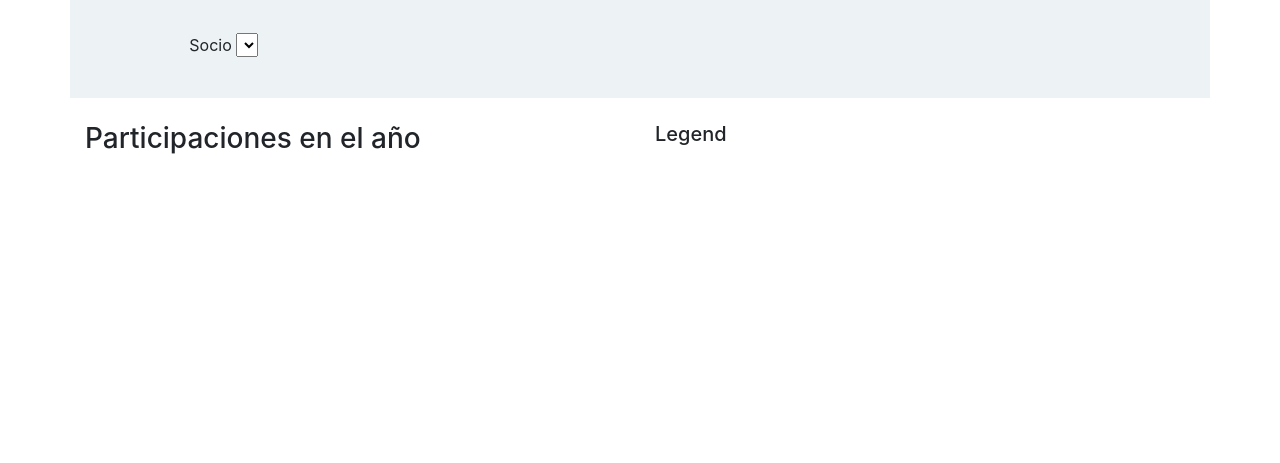
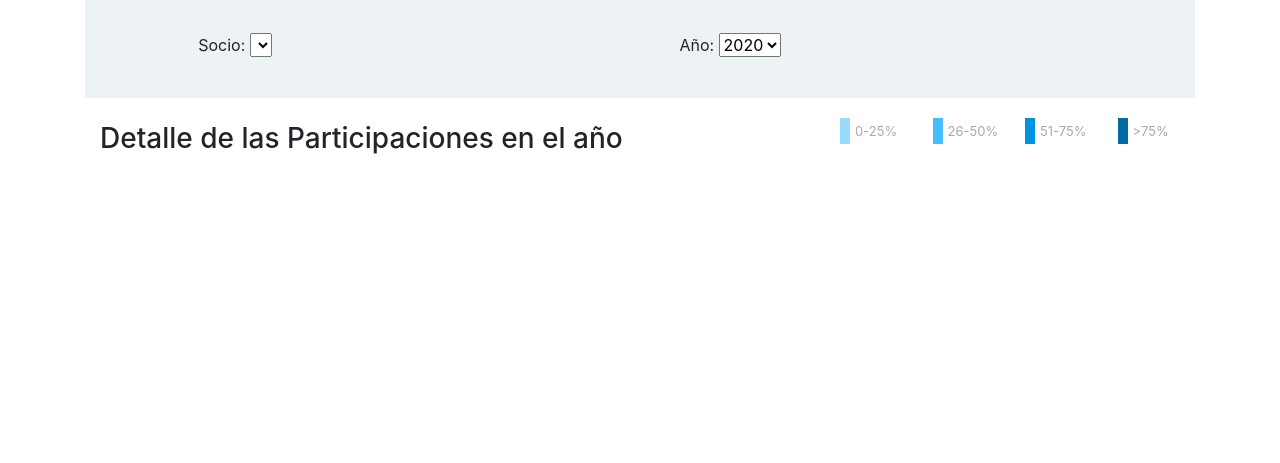
Before and after one commit to palolo02/clubBIAMreports, a Python web app: template biam/templates/member.html in a window 1280 px wide. Shown: the part 56-519 px from the top of the page. Run offline with Jinja, Linux system fonts and the light colour scheme; the template is opened without the code that fills it, so the values that code supplies are empty; some libraries are stand-ins or nearby versions.

Commit message:
Add legends in tables

```diff
--- a/biam/static/css/style.css
+++ b/biam/static/css/style.css
@@ -85,8 +85,8 @@
 */
 
  /*Blue*/
-.b100 { background-color: #005D8F; color:black}
-.b75 { background-color: #006AA3; color:black}
+.b100 { background-color: #005D8F; color:white}
+.b75 { background-color: #006AA3; color:white}
 .b50 { background-color: #0092E0; color:black}
 .b25 { background-color: #47BFFF; color:black}
 .b0 { background-color: #99DBFF; color:black}
@@ -105,3 +105,19 @@
 th {
   background-color: #00274B; color:white
 }
+
+/* ======== Legend  ============*/
+.legend{
+  margin-right: 5px;
+  font-size: small;
+  color: darkgray;
+}
+
+.legend span{
+  width: 20px;
+  height: 5px;
+  padding: 5px;
+  margin-right: 5px;
+}
+
+.row { margin: 0; padding: 0 }
--- a/biam/static/js/member.js
+++ b/biam/static/js/member.js
@@ -154,22 +154,29 @@ function renderRoleData(url){
             }
             obj.push(temp)
         }
-        console.log(obj)
+
+        noParticipaciones = obj.map(r => r['NoParticipaciones'])
+
         var dataRole = [
             {
                 x: obj.map(r => r['Perc']),
                 y: obj.map(r => r['TipoRol']),
                 text: obj.map(r => { return r['Perc'] + ' %'}),
+                z: obj.map(r => { return r['NoParticipaciones'] + ' %'}),
                 textposition: 'auto',
                 type: 'bar',
                 orientation:"h",
-                name: role,
+                name: '',
                 marker: {
                     color: colors[0],
                     line: {
                       color: colors[0]
                     }
-                  }
+                }
+                /*
+                hovertemplate: '<b>% Participaciones</b>: %{x:}' +
+                        '<br><b>No Participaciones</b>:%{y}<br>'
+                */
               }
         ]
 
@@ -177,22 +184,11 @@ function renderRoleData(url){
             //barmode: 'bar',
             //title:'Participaciones por Tipo de Rol',
             xaxis:{
-                title:"",
-                side:'top',
-                showgrid: false,
-                tickfont: {
-                    family: 'Old Standard TT, serif',
-                    size: 10,
-                    color: 'gray'
-                },
-                ticksuffix: '%',
-                showline: true,
-                zeroline: false,
-                linecolor: 'lightgray'
+                visible:false
             },
             yaxis:{
                 showgrid: false,
-                showline: false,
+                //showline: false,
                 automargin: true,
                 tickfont: {
                     family: 'Old Standard TT, serif',
@@ -211,7 +207,7 @@ function renderRoleData(url){
                   y: 1.3,
                   xanchor: 'left',
                   yanchor: 'top',
-                  text: 'Participaciones por Tipo de Rol',
+                  text: `Participaciones por Rol en ${year}`,
                   font:{
                     family: 'Arial',
                     size: 30,
@@ -222,11 +218,11 @@ function renderRoleData(url){
                 {
                   xref: 'paper',
                   yref: 'paper',
-                  x: -0.3,
+                  x: 0.0,
                   y: 1.13,
                   xanchor: 'left',
                   yanchor: 'top',
-                  text: `% de participaciones de ${member} en ${year}`,
+                  text: `% de participaciones en todo el año`,
                   showarrow: false,
                   font: {
                     family: 'Arial',
@@ -293,9 +289,10 @@ function renderYearlyData(url){
         var layoutTable = {
             //title:'Asistencias en el año',
             hovermode: true,
+
             //hoverinfo: 'skip',
             xaxis:{
-                title:"Mes",
+                title:"",
                 showgrid: false,
                 tickfont: {
                     family: 'Old Standard TT, serif',
@@ -324,7 +321,7 @@ function renderYearlyData(url){
                   y: 1.3,
                   xanchor: 'left',
                   yanchor: 'top',
-                  text: 'Asistencias en el año',
+                  text: `Asistencias en ${year}`,
                   font:{
                     family: 'Arial',
                     size: 30,
@@ -335,11 +332,11 @@ function renderYearlyData(url){
                 {
                   xref: 'paper',
                   yref: 'paper',
-                  x: -0.2,
+                  x: -0.1,
                   y: 1.13,
                   xanchor: 'left',
                   yanchor: 'top',
-                  text: `Participaciones de ${member} en ${year}`,
+                  text: `Asistencias`,
                   showarrow: false,
                   font: {
                     family: 'Arial',
@@ -347,7 +344,7 @@ function renderYearlyData(url){
                     color: 'rgb(150,150,150)'
                   }
                 }
-              ]
+            ]
         };
 
         Plotly.newPlot('yearly', dataPoints, layoutTable, {displayModeBar: false}, {responsive: true});
--- a/biam/templates/member.html
+++ b/biam/templates/member.html
@@ -6,13 +6,20 @@
   <div id="filters" class="row">
     <div class="col-3">
       <div class="filter">
-        <label>Socio</label>
+        <label>Socio: </label>
         <select id="selMember">
         </select>
       </div>
     </div>
     <div class="col-3"></div>
     <div class="col-2">
+      <div class="filter">
+        <label>Año: </label>
+        <select id="selYear">
+          <option>2020</option>
+          <option>2021</option>
+        </select>
+      </div>
       <!--
       <label class="kpi_text">Discurso</label>
       <span class="kpi_val kpi_part">0</span>
@@ -42,10 +49,21 @@
   <br />
   <div class="row">
     <div class="col-6">
-      <h3>Participaciones en el año</h3>
+      <h3>Detalle de las Participaciones en el año</h3>
     </div>
-    <div class="col-6">
-      <h5>Legend</h5>
+    <div class="col-2">
+    </div>
+    <div class="col-1">
+      <div class='legend'><span class="b0"></span><label> 0-25%</label></div>
+    </div>
+    <div class="col-1">
+      <div class='legend'><span class="b25"></span><label> 26-50%</label></div>
+    </div>
+    <div class="col-1">
+      <div class='legend'><span class="b50"></span><label> 51-75%</label></div>
+    </div>
+    <div class="col-1">
+      <div class='legend'><span class="b75"></span><label> >75%</label></div>
     </div>
   </div>
   <div class="row">
```
Also changed, not shown: biam/templates/index.html (+20 -1 lines), biam/templates/year.html (+19 -3 lines).
